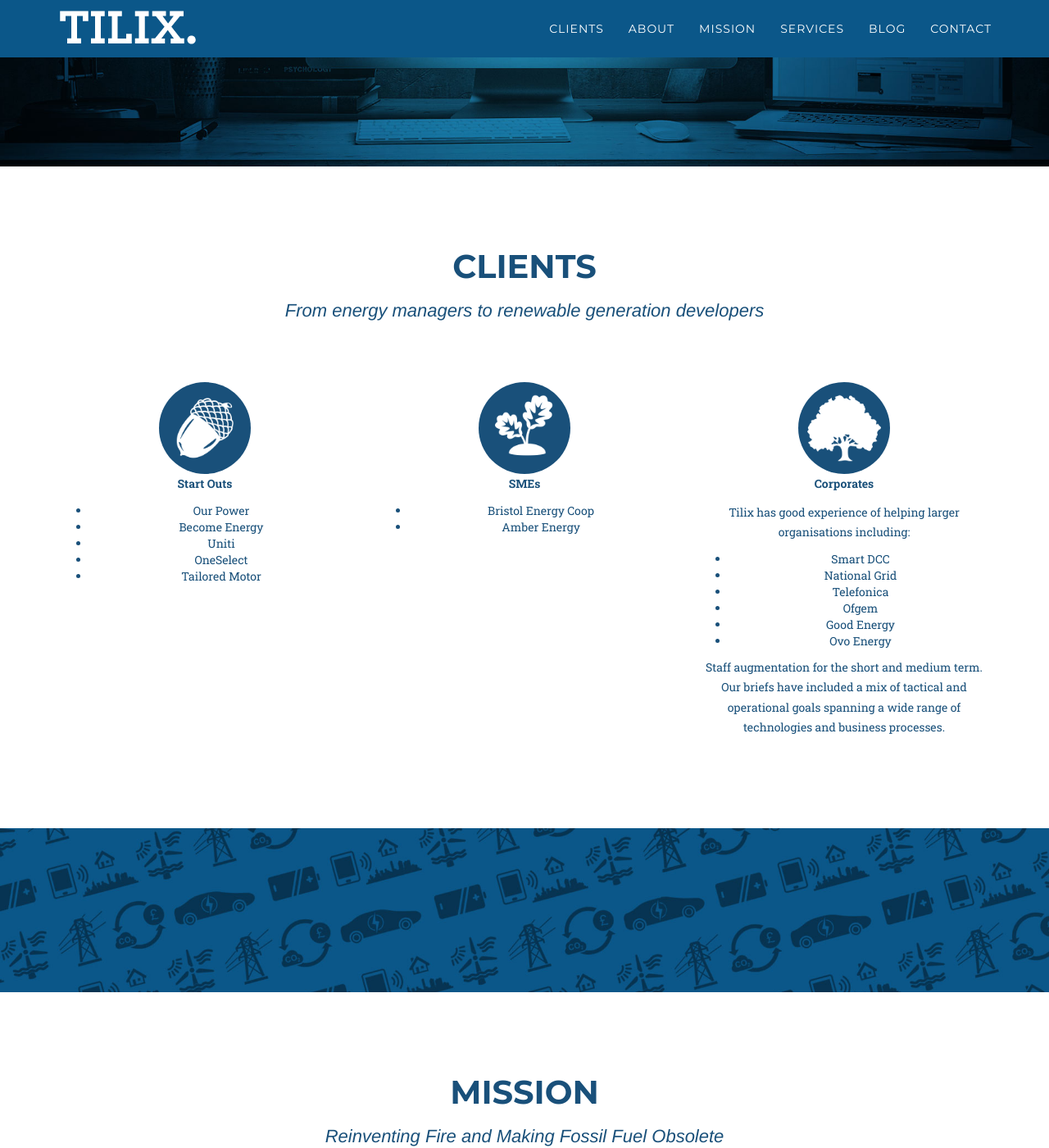
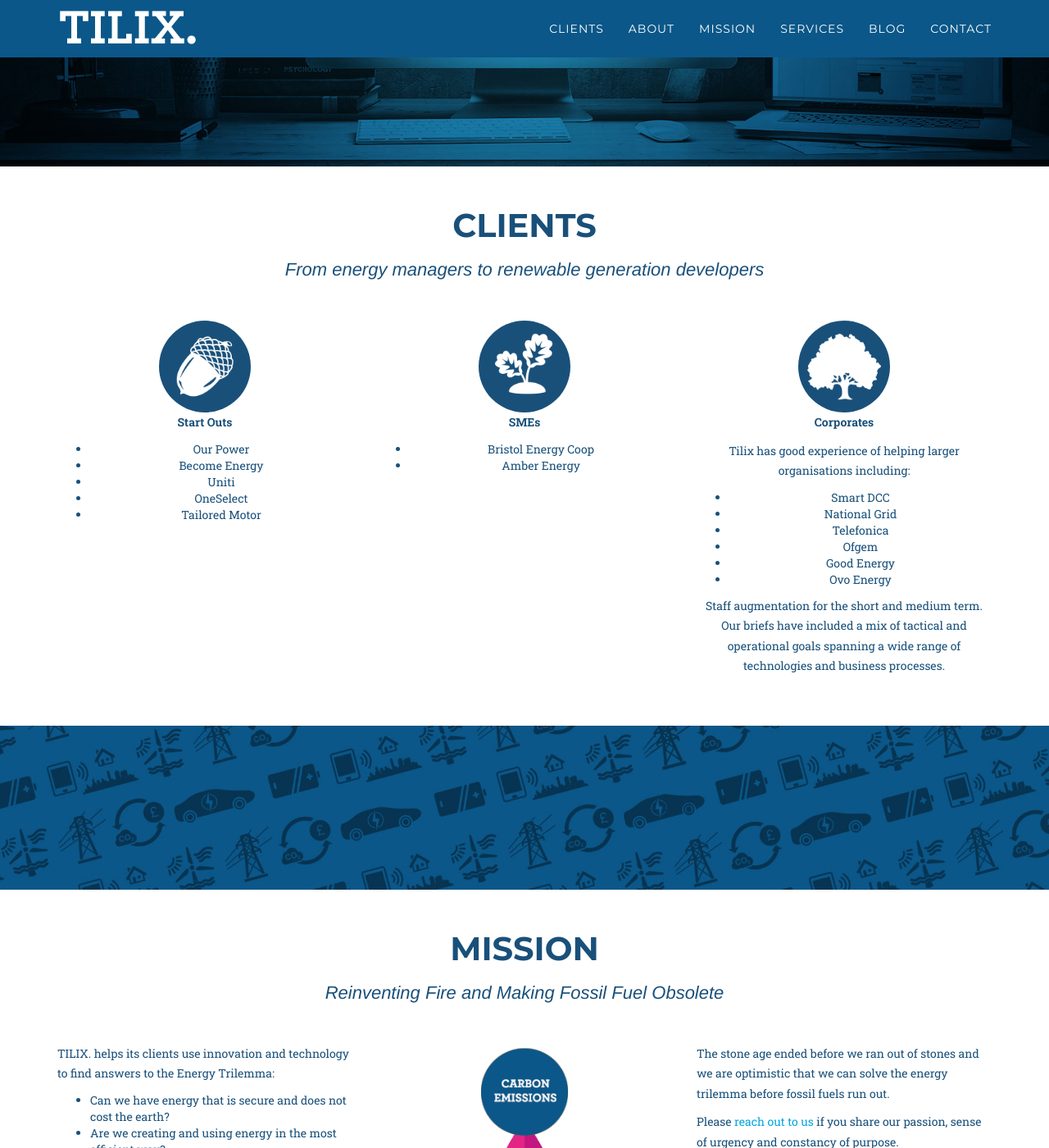
Before and after one commit to milomedia/tilix, a Jekyll site: the page built from index.html, in a window 1280 px wide and 1400 px high, scrolled down 582 px. Shown: the whole window at 82% size. Built offline with Jekyll 4.4.1, drawn with Linux system fonts in a browser that asks for light colours; nearby versions of some CDN libraries; some web fonts are replaced.

Commit message:
Update tilix.css

```diff
--- a/css/tilix.css
+++ b/css/tilix.css
@@ -9,7 +9,7 @@
 .text-primary{
 	color:#FF8900
 }
-p{
+p {
 	font-size:14px;
 	line-height:1.75
 }
@@ -277,12 +277,16 @@
 	text-transform:none;
 	font-style:italic;
 	font-weight:400;
-	margin-bottom:75px
+	margin-bottom:50px
 }
 @media (min-width:768px){
-	section{
+	section {
+		padding: 50px 0
+	}
+	section.tilix-icons {
 		padding:100px 0
 	}
+
 }
 .service-heading{
 	margin:15px 0;
```
